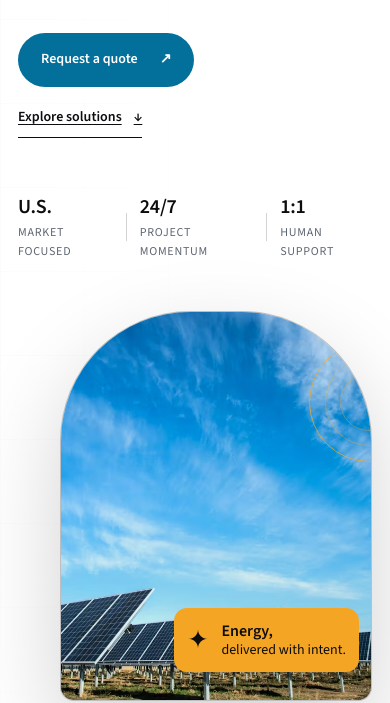
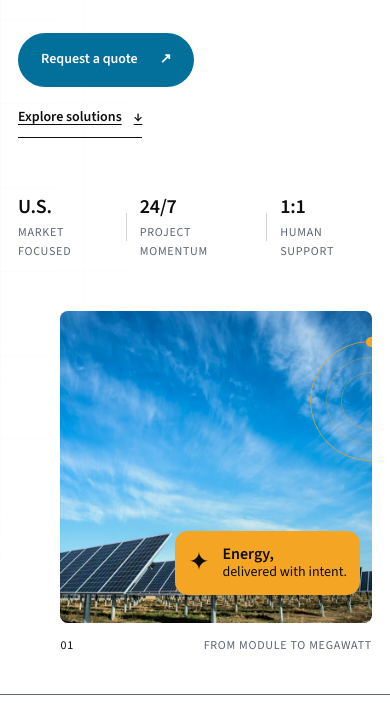
Before and after one commit to jimmyweng2026/uniglory-website, a website: page index.html in a window 390 px wide. Shown: the part 401-1104 px from the top of the page. Drawn offline with Linux system fonts and the light colour scheme.

Commit message:
Make the hero image a square with slightly rounded corners
The hero picture was a 180px-radius shape on the top two corners and 16px on the
bottom, which reads as a droplet rather than a rounded rectangle, and it carried a
1px border and a large drop shadow that both drew a visible frame around it.

It is now square, with a 10px radius, no border and no shadow.

The mobile rule had to change with it: the media query still set a 390px height and
a 130px radius, so the desktop was fixed first and the phone kept the droplet.
Measured after the fix at both widths: 534x534 and 408x408, ratio 1.000, radius 10px
and 8px, border 0 and no shadow.

Note for later: the product page heroes still use the droplet radii (150px and
115px on their top corners). Worth matching if the two should look alike.

```diff
--- a/styles.css
+++ b/styles.css
@@ -398,12 +398,12 @@
 }
 .hero-image-wrap {
 	position: relative;
-	height: 520px;
+	/* Square, with only a slight radius on all four corners, and no frame line. */
+	aspect-ratio: 1 / 1;
 	overflow: hidden;
-	border: 1px solid rgba(255, 255, 255, 0.2);
-	border-radius: 180px 180px 16px 16px;
+	border: 0;
+	border-radius: 10px;
 	background: #e5e5e7;
-	box-shadow: 0 35px 90px rgba(13, 13, 15, 0.12);
 }
 .hero-image-wrap img {
 	width: 100%;
@@ -1290,8 +1290,8 @@
 		padding-top: 20px;
 	}
 	.hero-image-wrap {
-		height: 390px;
-		border-radius: 130px 130px 14px 14px;
+		aspect-ratio: 1 / 1;
+		border-radius: 8px;
 	}
 	.hero-float-card {
 		right: 12px;
@@ -1497,9 +1497,8 @@
 	background: rgba(13, 13, 15, 0.18);
 }
 .hero-image-wrap {
-	border-color: rgba(13, 13, 15, 0.18);
+	border-color: transparent;
 	background: #e5e5e7;
-	box-shadow: 0 35px 90px rgba(13, 13, 15, 0.18);
 }
 .hero-image-wrap img {
 	mix-blend-mode: normal;
```
